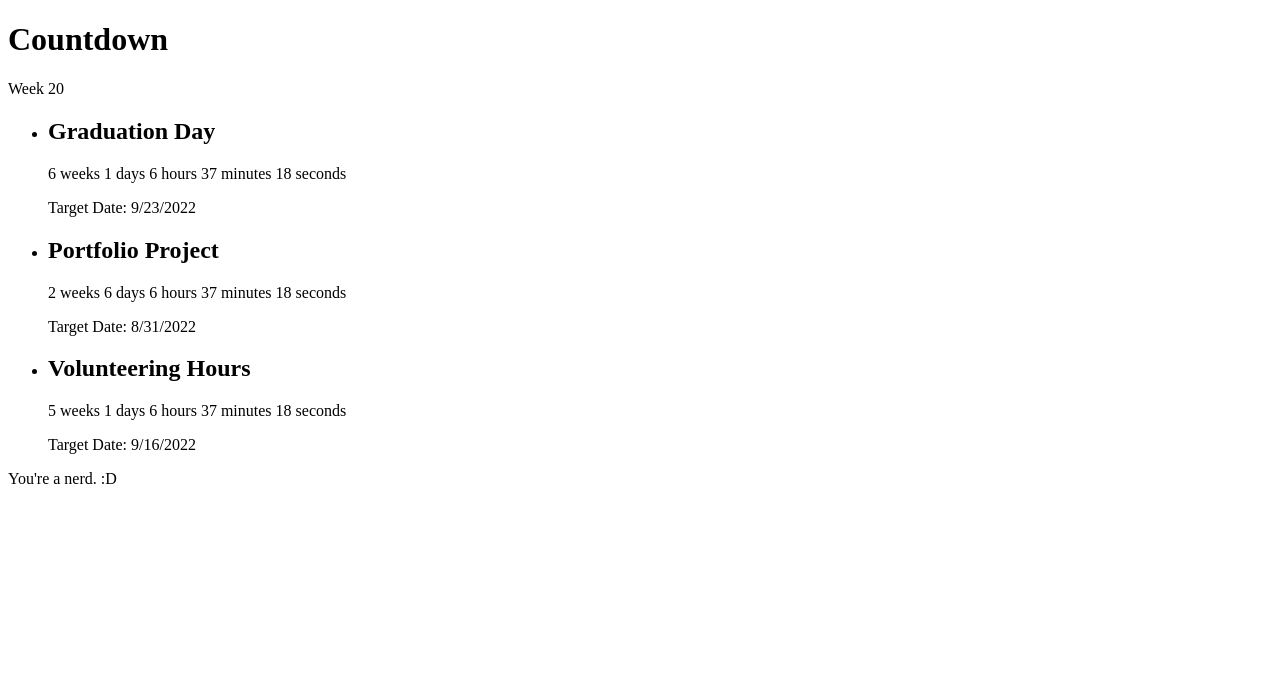
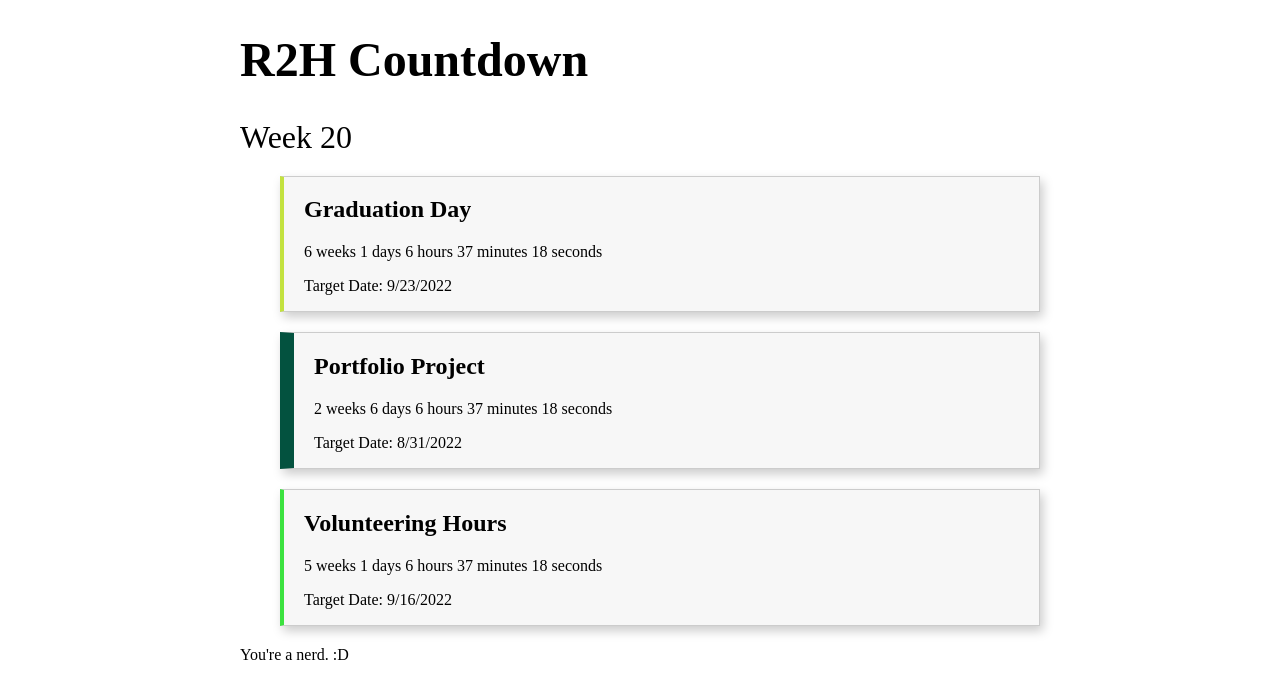
Before and after one commit to CamDevArchive/countdown, a React (Create React App) app: page / in a window 1280 px wide. Shown: the top 698 px of the page. Built offline with nearby package versions, Linux system fonts and the light colour scheme; no server answers.

Commit message:
adds basic styles

```diff
--- a/src/App.js
+++ b/src/App.js
@@ -1,5 +1,6 @@
 import Timer from './Timer';
 import Header from './Header';
+import "./styles/main.css";
 
 export default function App() {
   return (
--- /dev/null
+++ b/src/styles/main.css
@@ -0,0 +1,31 @@
+#root { margin: 0 auto; width: 800px;}
+h1.header__title { font-size: 3rem; }
+h1.header__title:before { content: "R2H "; }
+p.header__counter {
+  font-size: 2rem;
+  margin-bottom: 10px;
+}
+p.header__quote {
+  font-size: 1.2rem;
+  margin-left: 20px;
+  font-style: italic;
+  margin-top: 0;
+}
+ul.timerList {
+  list-style: none;
+}
+ul.timerList > li {
+  border: 1px solid #ccc;
+  border-left: 4px solid #3ce23f;
+  font-size: 1rem;
+  padding: 0 10px 0 20px;
+  margin-bottom: 20px;
+  background: #f7f7f7;
+  box-shadow: 3px 5px 10px #ccc;
+}
+ul.timerList > li:nth-child(1) {
+  border-left: 4px solid #c3e23f;
+}
+ul.timerList > li:nth-child(2) {
+  border-left: 14px solid #03523f;
+}
```
